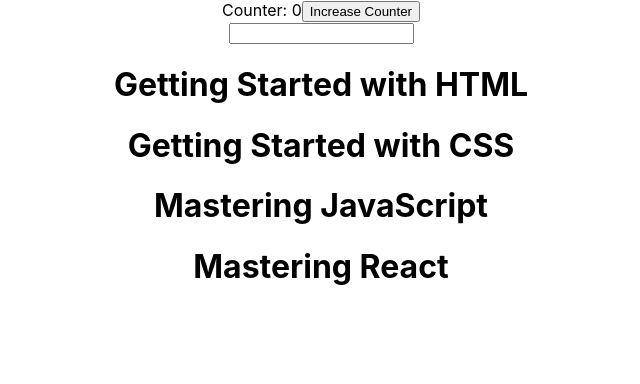
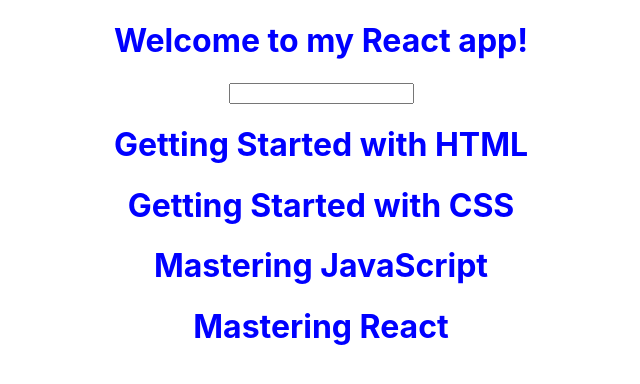
Before and after one commit to neodtruman/blog-with-react-redux, a React (Create React App) app: page / in a window 1280 px wide. Shown: the top 384 px of the page, without its empty margins (319-959 px from the left). Built offline with nearby package versions, Linux system fonts and the light colour scheme.

Commit message:
3.4.1 Global Styles

```diff
--- a/src/App.js
+++ b/src/App.js
@@ -6,7 +6,6 @@ const App = () => {
   const [posts, setPosts] = useState([]);
   const [filteredPosts, setFilteredPosts] = useState([]);
   const [searchString, setSearchString] = useState('');
-  const [counter, setCounter] = useState(0);
 
   useEffect(() => {
     fetch('/posts.json')
@@ -19,12 +18,7 @@ const App = () => {
     setSearchString(newSearchString);
   }
 
-  const onButtonClickHandler = () => {
-    setCounter(counter + 1);
-  }
-
   useEffect(() => {
-    console.log('Filtering posts...');
     const newFilteredPosts = posts.filter(post => {
       return post.title.toLocaleLowerCase().includes(searchString);
     });
@@ -33,10 +27,7 @@ const App = () => {
 
   return (
     <div className="App">
-      <div>Counter: {counter}
-        <button onClick={onButtonClickHandler}>Increase Counter</button>
-      </div>
-
+      <h1 className="heading-ele">Welcome to my React app!</h1>
       <input type='search' onChange={onSearchChangeHandler} />
       <PostsPage posts={filteredPosts} />
     </div>
--- a/src/pages/posts-page.component.js
+++ b/src/pages/posts-page.component.js
@@ -1,9 +1,14 @@
 import { Fragment } from "react";
+import './posts-page.styles.css';
 
 const PostsPage = (props) => {
   return (
     <Fragment>
-      {props.posts.map(post => <h1 key={post.slug}>{post.title}</h1>)}
+      {props.posts.map(post =>
+        <h1 key={post.slug} className="heading-ele">
+          {post.title}
+        </h1>
+      )}
     </Fragment>
   );
 }
--- /dev/null
+++ b/src/pages/posts-page.styles.css
@@ -0,0 +1,3 @@
+.heading-ele {
+  color: blue;
+}
```
